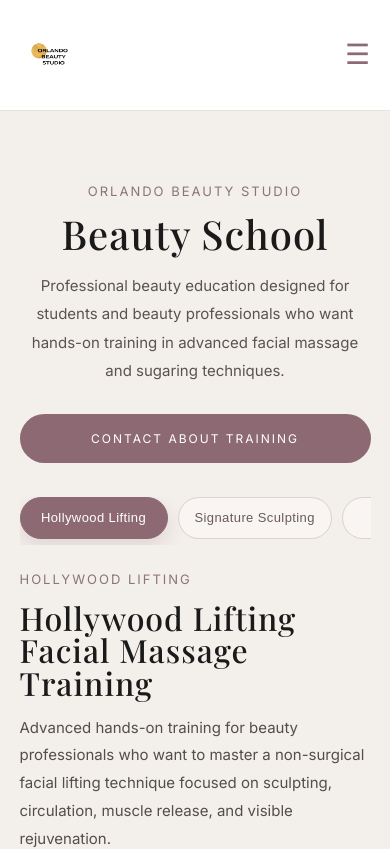
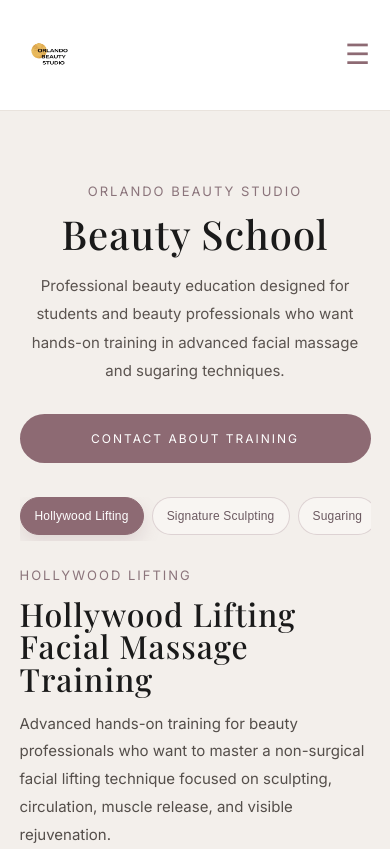
Before and after one commit to OnoprichukSergey-FS/orlando-beauty-studio, a Next.js app: page /beauty-school in a window 390 px wide. Shown: the top 849 px of the page. Built offline with nearby package versions, Linux system fonts and the light colour scheme.

Commit message:
update for phone school css

```diff
--- a/src/styles/pages/beauty-school.css
+++ b/src/styles/pages/beauty-school.css
@@ -108,11 +108,7 @@
   }
 }
 
-/* ================= COURSE SECTION ================= */
-
-.beauty-school-course-section {
-  margin-top: 10px;
-}
+/* ================= OLD LABELS OFF ================= */
 
 .beauty-school-course-label-row,
 .beauty-school-course-label,
@@ -663,7 +659,8 @@
     display: flex;
     flex-wrap: nowrap;
     justify-content: flex-start;
-    gap: 10px;
+    align-items: center;
+    gap: 8px;
     margin: 0 0 24px;
     padding: 0 0 6px;
     overflow-x: auto;
@@ -679,14 +676,14 @@
   .beauty-school-tab {
     flex: 0 0 auto;
     width: auto;
-    min-width: 148px;
+    min-width: 0;
+    white-space: nowrap;
     text-align: center;
-    padding: 10px 16px;
-    font-size: 13px;
-    letter-spacing: 0.4px;
+    padding: 9px 14px;
+    font-size: 12px;
+    letter-spacing: 0.2px;
     border-radius: 999px;
-    min-height: 42px;
-    white-space: nowrap;
+    min-height: 38px;
   }
 
   .beauty-school-tab-title {
```
